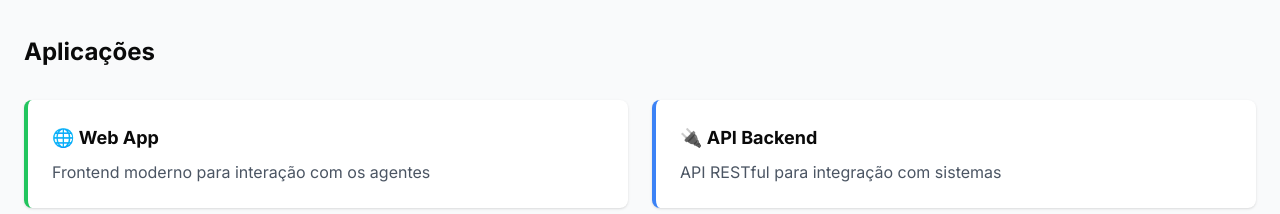
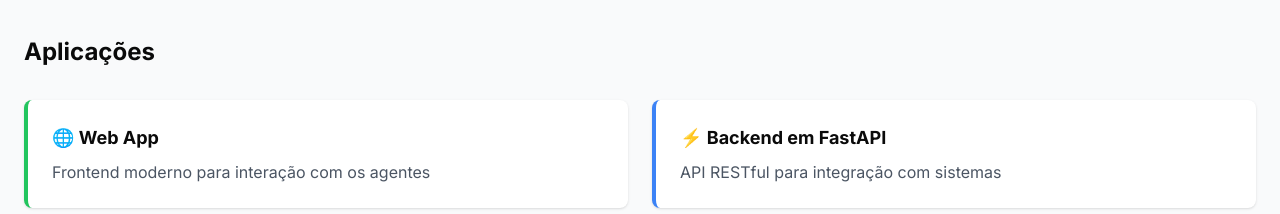
Before and after one commit to anderson-ufrj/cidadao.ai-hub, a Next.js app: page /pt in a window 1280 px wide. Shown: the part 1980-2194 px from the top of the page. Built offline with nearby package versions, Linux system fonts and the light colour scheme.

Commit message:
fix: update backend link to HuggingFace space URL and rename to 'Backend em FastAPI'

```diff
--- a/app/pt/page.tsx
+++ b/app/pt/page.tsx
@@ -133,9 +133,9 @@ export default function PTPage() {
                 <h3 className="font-bold text-lg mb-2">🌐 Web App</h3>
                 <p className="text-gray-600 dark:text-gray-400">Frontend moderno para interação com os agentes</p>
               </Link>
-              <Link href="https://neural-thinker-cidadao-ai-backend.hf.space/api"
+              <Link href="https://huggingface.co/spaces/neural-thinker/cidadao.ai-backend"
                     className="p-6 bg-white dark:bg-gray-800 rounded-lg shadow hover:shadow-lg transition-shadow border-l-4 border-blue-500">
-                <h3 className="font-bold text-lg mb-2">🔌 API Backend</h3>
+                <h3 className="font-bold text-lg mb-2">⚡ Backend em FastAPI</h3>
                 <p className="text-gray-600 dark:text-gray-400">API RESTful para integração com sistemas</p>
               </Link>
             </div>
```
